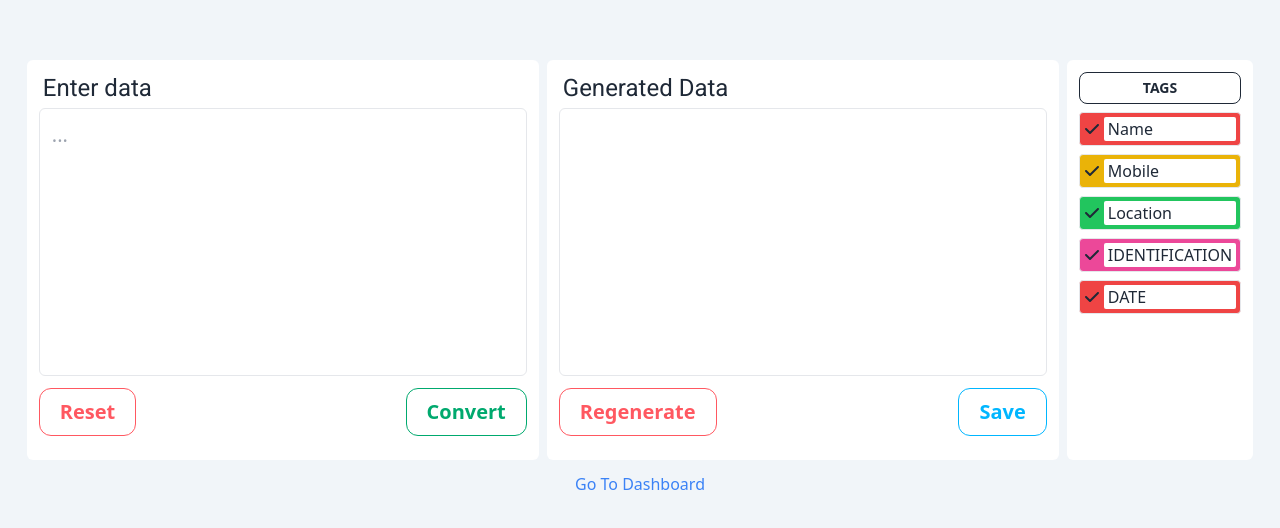
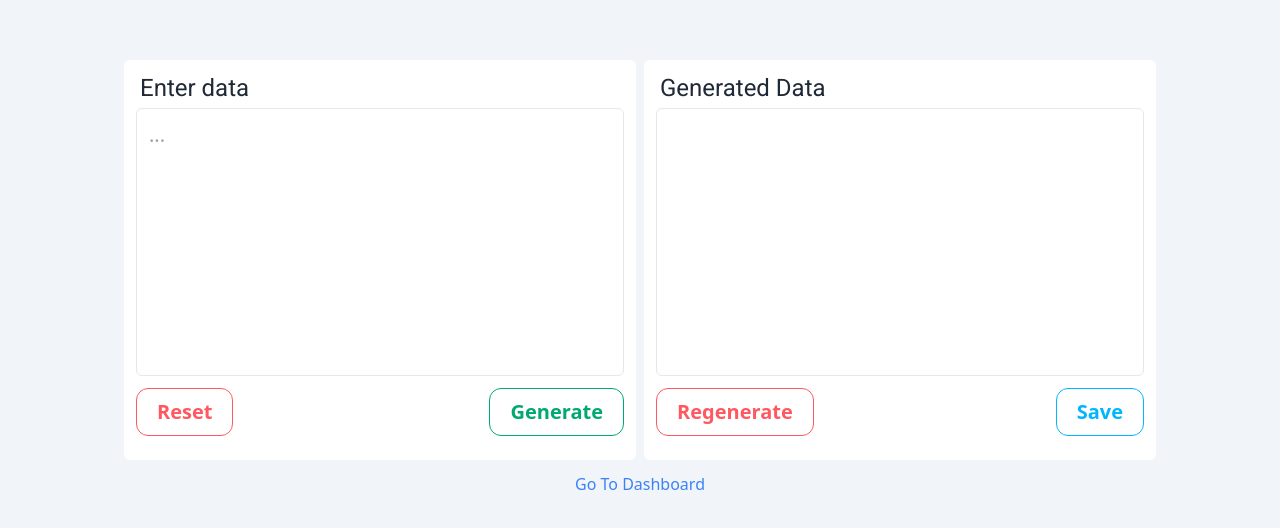
Before and after one commit to ShubhPundir/SIH, a React (Vite) app in the folder client/: page / in a window 1280 px wide. Shown: the part 116-644 px from the top of the page. Built offline with nearby package versions, Linux system fonts and the light colour scheme.

Commit message:
complet first phase

```diff
--- /dev/null
+++ b/client/src/components/HighlightedText.jsx
@@ -0,0 +1,127 @@
+import React, { useState } from "react";
+import { FaCheck } from "react-icons/fa6";
+
+// Data object (as provided)
+const data = {
+  "0,12": ["Shubh Pundir", "NAME"],
+  "47,72": ["120 Deshparan Sasmal Road", "LOCATION 1"],
+  "74,81": ["Tollygunge,Kolkata - 700033", "LOCATION 2"],
+  "110,122": ["+91 5956554665", "MOBILE"],
+  "181,185": ["credit card", "IDENTIFICATION"],
+  "199,209": ["CVV: 784", "IDENTIFICATION"],
+  "215,223": ["09/26\n\n\n", "DATE"],
+};
+
+// Original full text
+const fullText = `Shubh Pundir is listed at 120 Deshparan Sasmal Road, Tollygunge, Kolkata - 700033.
+He can be contacted at +91 5956554665. His credit card information is stored.
+Card details: CVV: 784 Expiry date: 09/26`;
+
+// Color map for different types
+const colorMap = {
+  NAME: "yellow",
+  "LOCATION 1": "lightgreen",
+  "LOCATION 2": "lightblue",
+  MOBILE: "lightcoral",
+  IDENTIFICATION: "lightpink",
+  DATE: "lightgray",
+};
+
+const HighlightedText = () => {
+  const [selectedTag, setSelectedTag] = useState(null); // Track selected tag
+
+  const renderHighlightedText = () => {
+    let highlightedElements = [];
+    let lastIndex = 0;
+
+    // Convert key object keys into an array of entries (start, end, [value, label])
+    const entries = Object.entries(data).map(([key, value]) => {
+      const [start, end] = key.split(",").map(Number); // Convert string range back to numbers
+      return { start, end, value };
+    });
+
+    // Sort entries by their start position to ensure text is processed in order
+    entries.sort((a, b) => a.start - b.start);
+
+    entries.forEach((entry) => {
+      // Push unhighlighted text before the highlighted part
+      if (entry.start > lastIndex) {
+        highlightedElements.push(
+          <span key={lastIndex}>{fullText.slice(lastIndex, entry.start)}</span>
+        );
+      }
+
+      // Only highlight if the tag matches or no tag is selected
+      if (!selectedTag || selectedTag === entry.value[1]) {
+        highlightedElements.push(
+          <span
+            key={entry.start}
+            className="text-sm rounded-sm px-2 border-[1px] border-black"
+            style={{
+              backgroundColor: colorMap[entry.value[1]],
+            }}
+          >
+            {fullText.slice(entry.start, entry.end)}
+            <span className="ml-2 bg-slate-200 text-[9px] rounded-sm px-1 py-[1px]">
+              {entry.value[1]}
+            </span>
+          </span>
+        );
+      } else {
+        // If tag doesn't match, push the text without highlight
+        highlightedElements.push(
+          <span key={entry.start}>{fullText.slice(entry.start, entry.end)}</span>
+        );
+      }
+
+      // Update the last processed index
+      lastIndex = entry.end;
+    });
+
+    // Push remaining unhighlighted text, if any
+    if (lastIndex < fullText.length) {
+      highlightedElements.push(
+        <span key={lastIndex}>{fullText.slice(lastIndex)}</span>
+      );
+    }
+
+    return highlightedElements;
+  };
+
+  const renderLegend = () => {
+    const uniqueTypes = new Set(Object.values(data).map((item) => item[1]));
+
+    return (
+      <div className="mb-4 flex items-center flex-wrap gap-2 text-sm">
+        {Array.from(uniqueTypes).map((type) => (
+          <div
+            key={type}
+            onClick={() => setSelectedTag(selectedTag === type ? null : type)} // Toggle tag on click
+            className={`flex items-center w-fit gap-1 p-1 border rounded cursor-pointer ${
+              selectedTag === type ? "opacity-100" : "opacity-60"
+            }`}
+            style={{
+              backgroundColor: colorMap[type],
+              border: `1px solid black`,
+            }}
+          >
+            <FaCheck />
+            <span className="bg-white px-1 text-sm rounded-sm">{type}</span>
+          </div>
+        ))}
+      </div>
+    );
+  };
+
+  return (
+    <div>
+      {/* Legend for types */}
+      {renderLegend()}
+
+      {/* Highlighted Text */}
+      <div>{renderHighlightedText()}</div>
+    </div>
+  );
+};
+
+export default HighlightedText;
--- a/client/src/pages/Home.jsx
+++ b/client/src/pages/Home.jsx
@@ -1,29 +1,34 @@
 import React, { useState } from "react";
 import { Link } from "react-router-dom";
-import { FaCheck } from "react-icons/fa6";
-import HighlightedText from "./HighlightedText";
+import HighlightedText from "../components/HighlightedText";
+import { useEffect } from "react";
 
 function Home() {
   const [data, setData] = useState("");
   const [edata, setEData] = useState(false);
+  const [loading, setLoading] = useState(false);
   function resetData() {
     setData("");
   }
+  const handleClick = () => {
+    setLoading(true);
+
+    setTimeout(() => {
+      setLoading(false);
+      setEData(true);
+    }, 1000);
+  };
 
   function handleOutput(e) {
     setData(e.target.value);
   }
 
   function displayData() {
-    setEData(true);
-    //     setEData(`MASKED DATA:
-    // My name is Sh** Pu*.
-    // 120 *******,
-    // Toll*******
-    // AADHAR: ****4644
-
-    // contact us at sh***.com`);
+    setTimeout(() => {
+      setLoading(true);
+    }, 1000);
   }
+  useEffect(() => {}, [loading]);
   return (
     <div className="w-full min-h-screen flex flex-col justify-center items-center bg-slate-100">
       <div className="flex gap-2 justify-center w-screen">
@@ -44,10 +49,17 @@ function Home() {
               Reset
             </button>
             <button
-              onClick={displayData}
-              className=" hover:text-white my-3 btn btn-outline btn-success  rounded-xl py-2 px-5 text-xl "
+              onClick={handleClick}
+              disabled={loading}
+              className={`my-3 btn btn-outline btn-success rounded-xl py-2 px-5 text-xl  hover:text-white ${
+                loading ? "bg-green-500 cursor-not-allowed" : ""
+              } relative`}
             >
-              Convert
+              {loading ? (
+                <span className="spinner">Loading...</span>
+              ) : (
+                "Generate"
+              )}
             </button>
           </div>
         </div>
@@ -76,42 +88,6 @@ function Home() {
             </button>
           </div>
         </div>
-        {/* Tags */}
-        <div className="flex flex-col gap-2 bg-white rounded-md p-3">
-          <div>
-            <button className="btn btn-outline btn-sm w-full">TAGS</button>
-          </div>
-          <div className="flex  items-center gap-1 p-1 border rounded bg-red-500 hover:bg-red-300 cursor-pointer">
-            <span>
-              <FaCheck />
-            </span>
-            <span className="bg-white px-1 rounded-sm  w-full">Name</span>
-          </div>
-          <div className="w-full flex items-center gap-1 p-1 border rounded bg-yellow-500 hover:bg-red-300 cursor-pointer">
-            <span>
-              <FaCheck />
-            </span>
-            <span className="bg-white px-1 rounded-sm w-full">Mobile</span>
-          </div>
-          <div className="flex  items-center gap-1 p-1 border rounded bg-green-500 hover:bg-red-300 cursor-pointer">
-            <span>
-              <FaCheck />
-            </span>
-            <span className="bg-white px-1 rounded-sm w-full">Location</span>
-          </div>
-          <div className="flex  items-center gap-1 p-1 border rounded bg-pink-500 hover:bg-red-300 cursor-pointer">
-            <span>
-              <FaCheck />
-            </span>
-            <span className="bg-white px-1 rounded-sm w-full">IDENTIFICATION</span>
-          </div>
-          <div className="flex  items-center gap-1 p-1 border rounded bg-red-500 hover:bg-red-300 cursor-pointer">
-            <span>
-              <FaCheck />
-            </span>
-            <span className="bg-white px-1 rounded-sm w-full">DATE</span>
-          </div>
-        </div>
       </div>
       {/* Link to Dashboard */}
       <Link to={"/dashboard"} className="my-3 text-blue-500">
```
